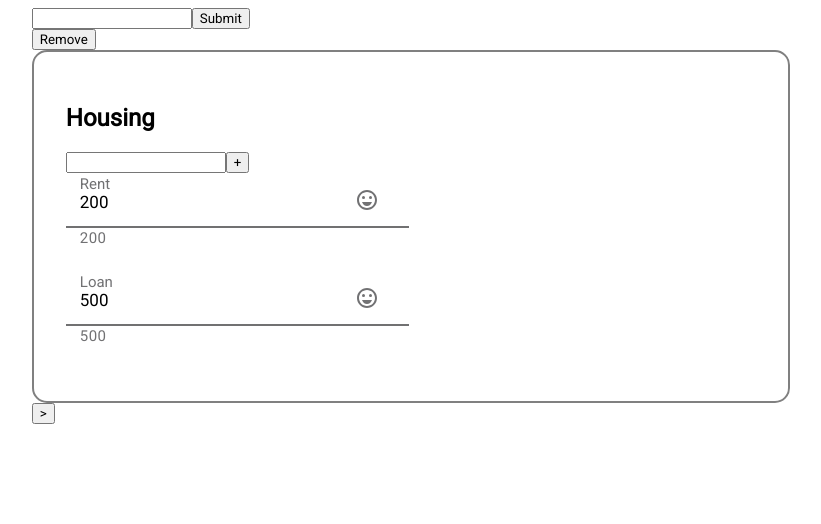
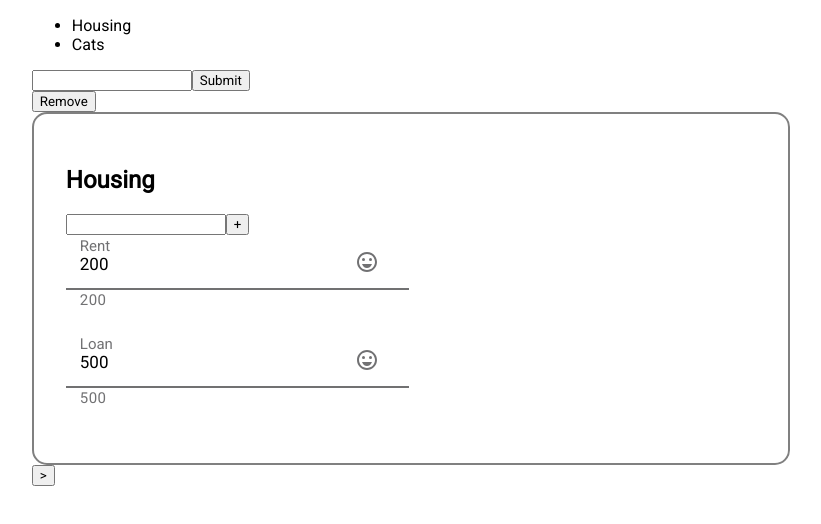
Before and after one commit to Jonte97/Budget-planner, an Angular app: page / in a window 1280 px wide. Shown: the top 524 px of the page, without its empty margins (229-1050 px from the left). Built offline with nearby package versions, Linux system fonts and the light colour scheme.

Commit message:
can now remove categories, adaded a navbar for categories

```diff
--- /dev/null
+++ b/src/app/Components/CategoryComponents/category-navbar/category-navbar.component.html
@@ -0,0 +1,5 @@
+<nav>
+  <ul>
+    <li *ngFor="let category of categories">{{ category.name }}</li>
+  </ul>
+</nav>
--- /dev/null
+++ b/src/app/Components/CategoryComponents/category-navbar/category-navbar.component.ts
@@ -0,0 +1,17 @@
+import { Component, Input, OnInit } from '@angular/core';
+import { Category } from 'src/app/Models/Category';
+
+@Component({
+  selector: 'app-category-navbar',
+  templateUrl: './category-navbar.component.html',
+  styleUrls: ['./category-navbar.component.scss'],
+})
+export class CategoryNavbarComponent implements OnInit {
+  @Input() categories: Category[];
+
+  constructor() {
+    this.categories = [];
+  }
+
+  ngOnInit(): void {}
+}
--- a/src/app/Components/CategoryComponents/remove-category/remove-category.component.ts
+++ b/src/app/Components/CategoryComponents/remove-category/remove-category.component.ts
@@ -1,6 +1,5 @@
 import { Component, EventEmitter, Input, OnInit, Output } from '@angular/core';
 import { Category } from 'src/app/Models/Category';
-import { BudgetService } from 'src/app/services/budget.service';
 
 @Component({
   selector: 'app-remove-category',
--- a/src/app/Components/main-page/main-page.component.html
+++ b/src/app/Components/main-page/main-page.component.html
@@ -1,6 +1,8 @@
 <div id="main-page">
+  <app-category-navbar [categories]="budget.categories"></app-category-navbar>
   <app-add-category (addCategory)="addCategory($event)"></app-add-category>
   <app-remove-category
+    *ngIf="activeCategoryIndex > 0"
     [activeCategory]="activeCategory"
     (removeCategory)="removeActiceCategory($event)"
   ></app-remove-category>
@@ -11,10 +13,10 @@
       (previousCategory)="setActiveCategory($event)"
     ></app-previous-category>
   </div>
-  <div *ngIf="categoryIndex != categoryCount">
+  <div *ngIf="categoryIndex != activeCategoryIndex">
     <app-next-category
       [index]="categoryIndex"
-      [categoryCount]="categoryCount"
+      [categoryCount]="activeCategoryIndex"
       (nextCategory)="setActiveCategory($event)"
     ></app-next-category>
   </div>
--- a/src/app/Components/main-page/main-page.component.ts
+++ b/src/app/Components/main-page/main-page.component.ts
@@ -12,24 +12,24 @@ export class MainPageComponent implements OnInit {
 
   activeCategory: Category;
   categoryIndex: number; //! Rename this?
-  categoryCount: number;
+  activeCategoryIndex: number;
 
   constructor(private budgetService: BudgetService) {
     this.budget = new Budget();
     this.activeCategory = new Category();
     this.categoryIndex = 0;
-    this.categoryCount = 0;
+    this.activeCategoryIndex = 0;
   }
 
   ngOnInit(): void {
     //!Gets testbudget
     this.budget = this.budgetService.getBudget();
     this.activeCategory = this.budget.categories[this.categoryIndex];
-    this.categoryCount = this.budget.categories.length - 1;
+    this.activeCategoryIndex = this.budget.categories.length - 1;
   }
   //*Updates site
   update() {
-    this.categoryCount = this.budget.categories.length - 1;
+    this.activeCategoryIndex = this.budget.categories.length - 1;
   }
 
   //* Set active category
--- a/src/app/app.module.ts
+++ b/src/app/app.module.ts
@@ -12,6 +12,7 @@ import { AddBudgetItemComponent } from './Components/add-budget-item/add-budget-
 import { NextCategoryComponent } from './Components/CategoryComponents/next-category/next-category.component';
 import { PreviousCategoryComponent } from './Components/CategoryComponents/previous-category/previous-category.component';
 import { RemoveCategoryComponent } from './Components/CategoryComponents/remove-category/remove-category.component';
+import { CategoryNavbarComponent } from './Components/CategoryComponents/category-navbar/category-navbar.component';
 @NgModule({
   declarations: [
     AppComponent,
@@ -23,6 +24,7 @@ import { RemoveCategoryComponent } from './Components/CategoryComponents/remove-
     NextCategoryComponent,
     PreviousCategoryComponent,
     RemoveCategoryComponent,
+    CategoryNavbarComponent,
   ],
   imports: [BrowserModule, AppRoutingModule, FormsModule],
   providers: [],
```
Also changed, not shown: src/app/Components/CategoryComponents/category-navbar/category-navbar.component.scss (added), 1 other file (tests, documents, lock files or other folders).
